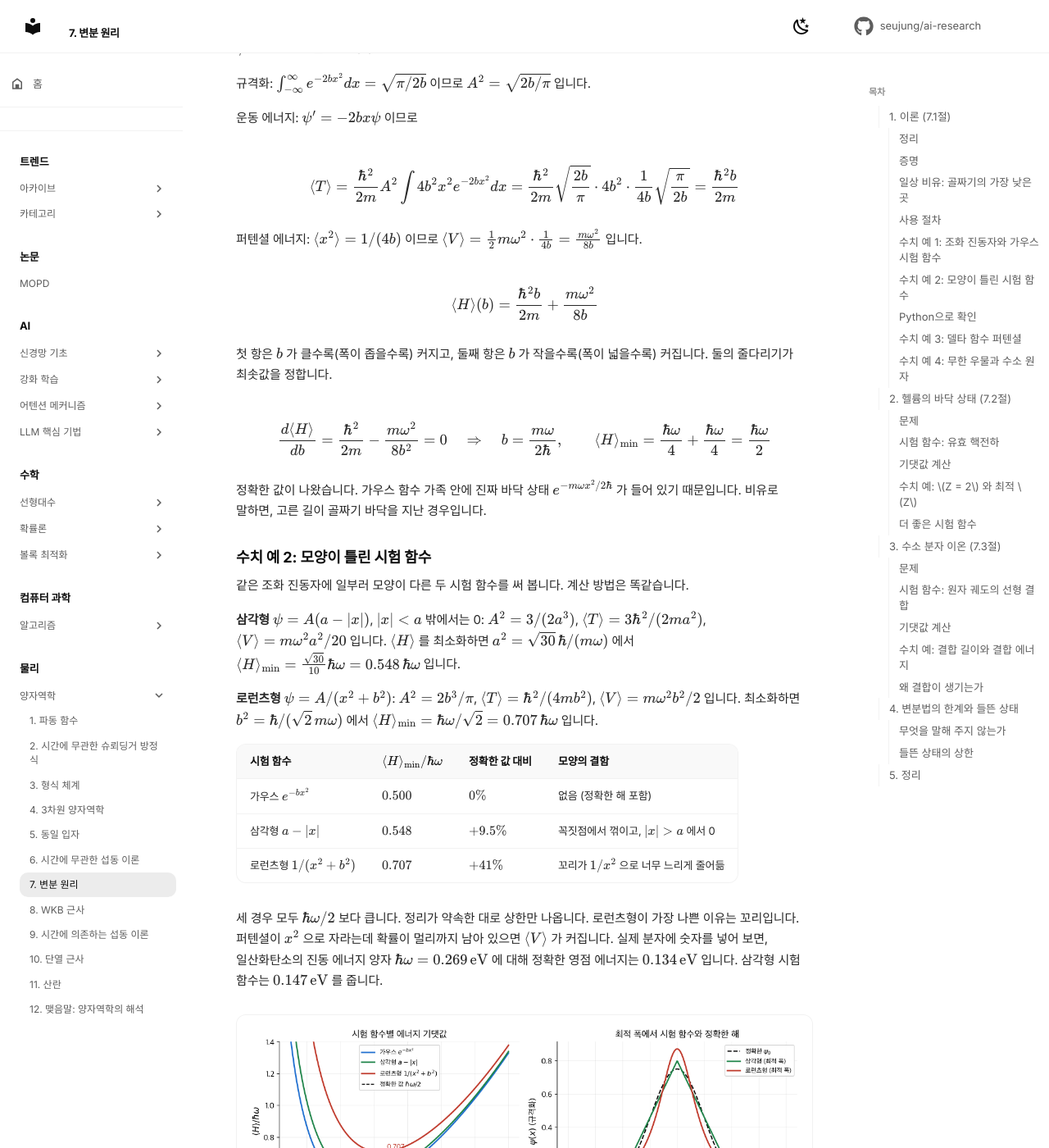
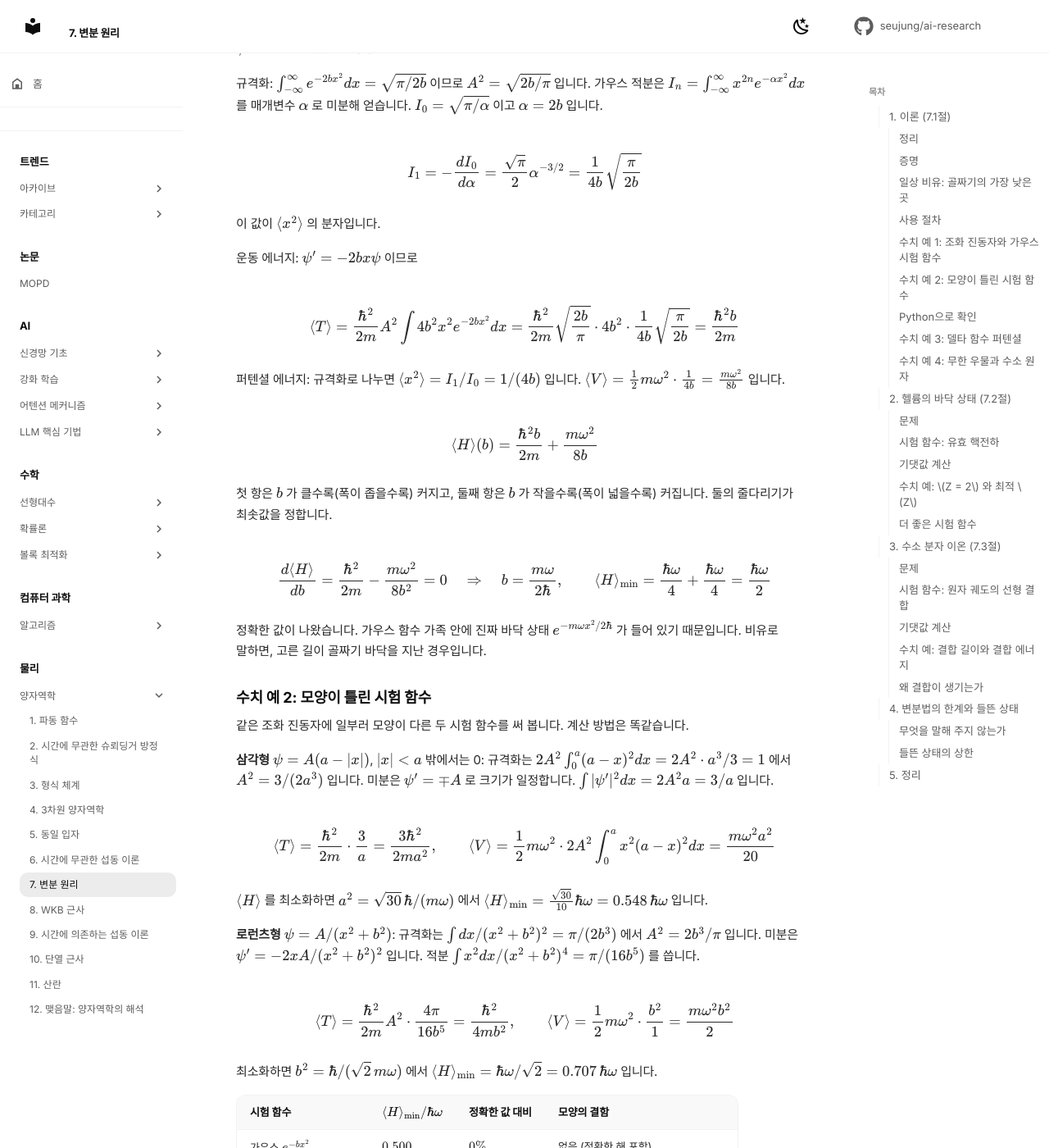
Before and after one commit to seujung/ai-research, an MkDocs documentation site: the page built from docs/physics/quantum-mechanics/07-variational-principle.md, in a window 1280 px wide and 1400 px high, scrolled down 1752 px. Shown: the whole window at 82% size. Built offline with MkDocs 1.6.1 and Material for MkDocs 9.7.7, drawn with Linux system fonts in a browser that asks for light colours; comment, search, counter and statistics services are not loaded; some of the changed text lies outside the part shown.

Commit message:
Expand derivations in quantum mechanics chapter 7
Fill in the Gaussian moment integrals, the triangle and Lorentzian
trial function integrals, the hydrogenic Coulomb and electron repulsion
expectations for helium, and the LCAO combination that gives the
bonding energy. Extend the trial function figure caption with the
error of each family.

Co-Authored-By: Claude Code <noreply@anthropic.com>

```diff
--- a/docs/physics/quantum-mechanics/07-variational-principle.md
+++ b/docs/physics/quantum-mechanics/07-variational-principle.md
@@ -73,6 +73,14 @@ $$
 답을 아는 문제로 시작합니다. $V = \frac{1}{2} m \omega^2 x^2$ 이고 정확한 바닥 상태 에너지는 $\hbar\omega/2$ 입니다. 시험 함수로 $\psi = A e^{-bx^2}$ 을 고릅니다.
 
 규격화: $\int_{-\infty}^{\infty} e^{-2bx^2} dx = \sqrt{\pi/2b}$ 이므로 $A^2 = \sqrt{2b/\pi}$ 입니다.
+가우스 적분은 $I_n = \int_{-\infty}^{\infty}x^{2n}e^{-\alpha x^2}dx$ 를 매개변수 $\alpha$ 로 미분해 얻습니다. $I_0 = \sqrt{\pi/\alpha}$ 이고 $\alpha = 2b$ 입니다.
+
+$$
+I_1 = -\frac{dI_0}{d\alpha} = \frac{\sqrt\pi}{2}\alpha^{-3/2}
+= \frac{1}{4b}\sqrt{\frac{\pi}{2b}}
+$$
+
+이 값이 $\langle x^2\rangle$ 의 분자입니다.
 
 운동 에너지: $\psi' = -2bx\psi$ 이므로
 
@@ -82,7 +90,7 @@ $$
 = \frac{\hbar^2 b}{2m}
 $$
 
-퍼텐셜 에너지: $\langle x^2 \rangle = 1/(4b)$ 이므로 $\langle V \rangle = \frac{1}{2} m\omega^2 \cdot \frac{1}{4b} = \frac{m\omega^2}{8b}$ 입니다.
+퍼텐셜 에너지: 규격화로 나누면 $\langle x^2 \rangle = I_1/I_0 = 1/(4b)$ 입니다. $\langle V \rangle = \frac{1}{2} m\omega^2 \cdot \frac{1}{4b} = \frac{m\omega^2}{8b}$ 입니다.
 
 $$
 \langle H \rangle(b) = \frac{\hbar^2 b}{2m} + \frac{m\omega^2}{8b}
@@ -100,16 +108,31 @@ $$
 
 정확한 값이 나왔습니다. 가우스 함수 가족 안에 진짜 바닥 상태 $e^{-m\omega x^2/2\hbar}$ 가 들어 있기 때문입니다. 비유로 말하면, 고른 길이 골짜기 바닥을 지난 경우입니다.
 
+
 ### 수치 예 2: 모양이 틀린 시험 함수
 
 같은 조화 진동자에 일부러 모양이 다른 두 시험 함수를 써 봅니다. 계산 방법은 똑같습니다.
 
 **삼각형** $\psi = A(a - |x|)$, $|x| < a$ 밖에서는 0:
-$A^2 = 3/(2a^3)$, $\langle T \rangle = 3\hbar^2/(2ma^2)$, $\langle V \rangle = m\omega^2 a^2/20$ 입니다.
+규격화는 $2A^2\int_0^a(a-x)^2dx = 2A^2\cdot a^3/3 = 1$ 에서 $A^2 = 3/(2a^3)$ 입니다.
+미분은 $\psi' = \mp A$ 로 크기가 일정합니다. $\int|\psi'|^2dx = 2A^2 a = 3/a$ 입니다.
+
+$$
+\langle T \rangle = \frac{\hbar^2}{2m}\cdot\frac{3}{a} = \frac{3\hbar^2}{2ma^2}, \qquad
+\langle V \rangle = \frac{1}{2}m\omega^2\cdot 2A^2\int_0^a x^2(a-x)^2dx = \frac{m\omega^2a^2}{20}
+$$
+
 $\langle H \rangle$ 를 최소화하면 $a^2 = \sqrt{30}\,\hbar/(m\omega)$ 에서 $\langle H \rangle_{\min} = \frac{\sqrt{30}}{10}\hbar\omega = 0.548\,\hbar\omega$ 입니다.
 
 **로런츠형** $\psi = A/(x^2 + b^2)$:
-$A^2 = 2b^3/\pi$, $\langle T \rangle = \hbar^2/(4mb^2)$, $\langle V \rangle = m\omega^2 b^2/2$ 입니다.
+규격화는 $\int dx/(x^2+b^2)^2 = \pi/(2b^3)$ 에서 $A^2 = 2b^3/\pi$ 입니다.
+미분은 $\psi' = -2xA/(x^2+b^2)^2$ 입니다. 적분 $\int x^2dx/(x^2+b^2)^4 = \pi/(16b^5)$ 를 씁니다.
+
+$$
+\langle T \rangle = \frac{\hbar^2}{2m}A^2\cdot\frac{4\pi}{16b^5} = \frac{\hbar^2}{4mb^2}, \qquad
+\langle V \rangle = \frac{1}{2}m\omega^2\cdot\frac{b^2}{1} = \frac{m\omega^2b^2}{2}
+$$
+
 최소화하면 $b^2 = \hbar/(\sqrt{2}\,m\omega)$ 에서 $\langle H \rangle_{\min} = \hbar\omega/\sqrt{2} = 0.707\,\hbar\omega$ 입니다.
 
 | 시험 함수 | $\langle H \rangle_{\min} / \hbar\omega$ | 정확한 값 대비 | 모양의 결함 |
@@ -129,6 +152,7 @@ $A^2 = 2b^3/\pi$, $\langle T \rangle = \hbar^2/(4mb^2)$, $\langle V \rangle = m\
 
 왼쪽은 시험 함수의 폭(표준 편차)을 바꿀 때 $\langle H \rangle$ 가 어떻게 변하는지입니다. 모든 곡선이 점선($\hbar\omega/2$) 위에 있고, 가우스만 점선에 닿습니다.
 오른쪽은 각 시험 함수를 최적 폭에서 정확한 바닥 상태와 겹쳐 그렸습니다.
+세 곡선의 최솟값 차이가 곧 시험 함수의 결함이 만든 오차입니다. 가우스는 0, 삼각형은 $+9.5\%$, 로런츠형은 $+41\%$ 입니다.
 </figcaption>
 </figure>
 
@@ -257,14 +281,18 @@ $$
 
 세 가지 적분이 필요합니다.
 
-1. 수소꼴 1s 상태에서 $\langle 1/r \rangle = Z/a$ 입니다.
-2. 전자 반발의 기댓값은 전하 분포 둘의 정전기 에너지입니다. 계산하면 $\langle V_{ee} \rangle = \frac{5Z}{8a}\cdot\frac{e^2}{4\pi\epsilon_0}$ 입니다.
+1. 수소꼴 1s 상태에서 $\langle 1/r \rangle = Z/a$ 입니다. 밀도 $(Z/a)^3e^{-2Zr/a}/\pi$ 를 넣고 구면 적분하면 $4(Z/a)^3\int_0^\infty r e^{-2Zr/a}dr = Z/a$ 입니다.
+2. 전자 반발의 기댓값은 전하 분포 둘의 정전기 에너지입니다. $r_{12}$ 를 적분 변수로 두고 계산하면 $\langle V_{ee} \rangle = \frac{5Z}{8a}\cdot\frac{e^2}{4\pi\epsilon_0}$ 입니다.
+   적분은 6차원이지만 두 분포가 모두 구 대칭이므로, $r_1$ 과 $r_2$ 의 대소를 나누어 1차원 적분 두 개로 줄어듭니다. 안쪽 전하를 점전하로 보는 가우스 법칙을 쓰기 때문입니다.
 3. $\frac{e^2}{4\pi\epsilon_0 a} = -2E_1 = 27.2\,\mathrm{eV}$ 라는 관계를 써서 모두 $E_1$ 로 나타냅니다.
 
 $$
 \langle H \rangle = 2Z^2 E_1 + 2(Z - 2)\cdot\frac{Z}{a}\cdot\frac{e^2}{4\pi\epsilon_0} + \frac{5Z}{8a}\cdot\frac{e^2}{4\pi\epsilon_0}
 = 2Z^2 E_1 - 4Z(Z - 2)E_1 - \frac{5Z}{4}E_1
 $$
+
+마지막 항의 계수를 확인합니다. $\frac{5Z}{8a}\cdot\frac{e^2}{4\pi\epsilon_0} = \frac{5Z}{8}\cdot(-2E_1) = -\frac{5Z}{4}E_1$ 입니다.
+가운데 항은 $\langle 1/r_1\rangle + \langle 1/r_2\rangle = 2Z/a$ 이므로 $2(Z-2)\cdot\frac{2Z}{a}\cdot\frac{e^2}{4\pi\epsilon_0} = -4Z(Z-2)E_1$ 입니다. 모으면 다음과 같습니다.
 
 $$
 \langle H \rangle(Z) = \left[-2Z^2 + \frac{27}{4}Z\right] E_1
@@ -343,7 +371,11 @@ I = \int \psi_0(r_1)\psi_0(r_2)\,d^3r = e^{-x}\left(1 + x + \frac{x^2}{3}\right)
 A_\pm^2 = \frac{1}{2(1 \pm I)}
 $$
 
-$R \to 0$ 이면 $I \to 1$, $R \to \infty$ 이면 $I \to 0$ 입니다.
+$I$ 를 계산하는 요령은 적분 변수를 바꾸는 것입니다. $r_1 + r_2$ 가 일정한 면이 회전 타원체이므로, 그 좌표에서 적분이 1차원으로 줄어듭니다.
+$\psi_0(r_1)\psi_0(r_2) = e^{-(r_1+r_2)/a}/(\pi a^3)$ 이므로 $x = R/a$ 를 넣고 적분하면 위 식이 나옵니다.
+$R \to 0$ 이면 $I \to 1$, $R \to \infty$ 이면 $I \to 0$ 입니다. $R \to 0$ 을 확인합니다. $x = 0$ 에서 $e^0(1+0+0) = 1$ 입니다.
+
+규격화 상수도 $I$ 에서 나옵니다. $\int|\psi_0(r_1)\pm\psi_0(r_2)|^2d^3r = 2 \pm 2I$ 이므로 $A_\pm^2 = 1/[2(1\pm I)]$ 입니다.
 
 ### 기댓값 계산
 
@@ -362,7 +394,16 @@ $$
 
 **직접 적분** $D$ 는 양성자 1에 묶인 전자 구름이 양성자 2에게서 받는 인력입니다. 고전 정전기학으로도 나오는 양입니다.
 **교환 적분** $X$ 는 전자가 두 궤도에 동시에 걸쳐 있을 때만 생기는 항입니다. 고전적인 대응물이 없습니다.
-전자의 에너지는 다음과 같습니다.
+
+전자의 에너지는 다음과 같이 묶입니다. $\psi_+$ 로 계산하는 과정을 보입니다.
+
+$$
+\langle H \rangle_+ = A_+^2\left[\langle\psi_0(r_1)|H|\psi_0(r_1)\rangle + \langle\psi_0(r_2)|H|\psi_0(r_2)\rangle
++ 2\langle\psi_0(r_1)|H|\psi_0(r_2)\rangle\right]
+$$
+
+앞의 두 항은 서로 같습니다. 각각 $E_1(1 + \text{인력 항})$ 꼴이고, 인력 항이 $D$ 입니다. 셋째 항은 $E_1 I + X$ 꼴입니다.
+$A_+^2 = 1/[2(1+I)]$ 를 곱해 정리하면 다음이 나옵니다.
 
 $$
 \langle H \rangle_\pm = E_1\left[1 + 2\frac{D \pm X}{1 \pm I}\right]
```
